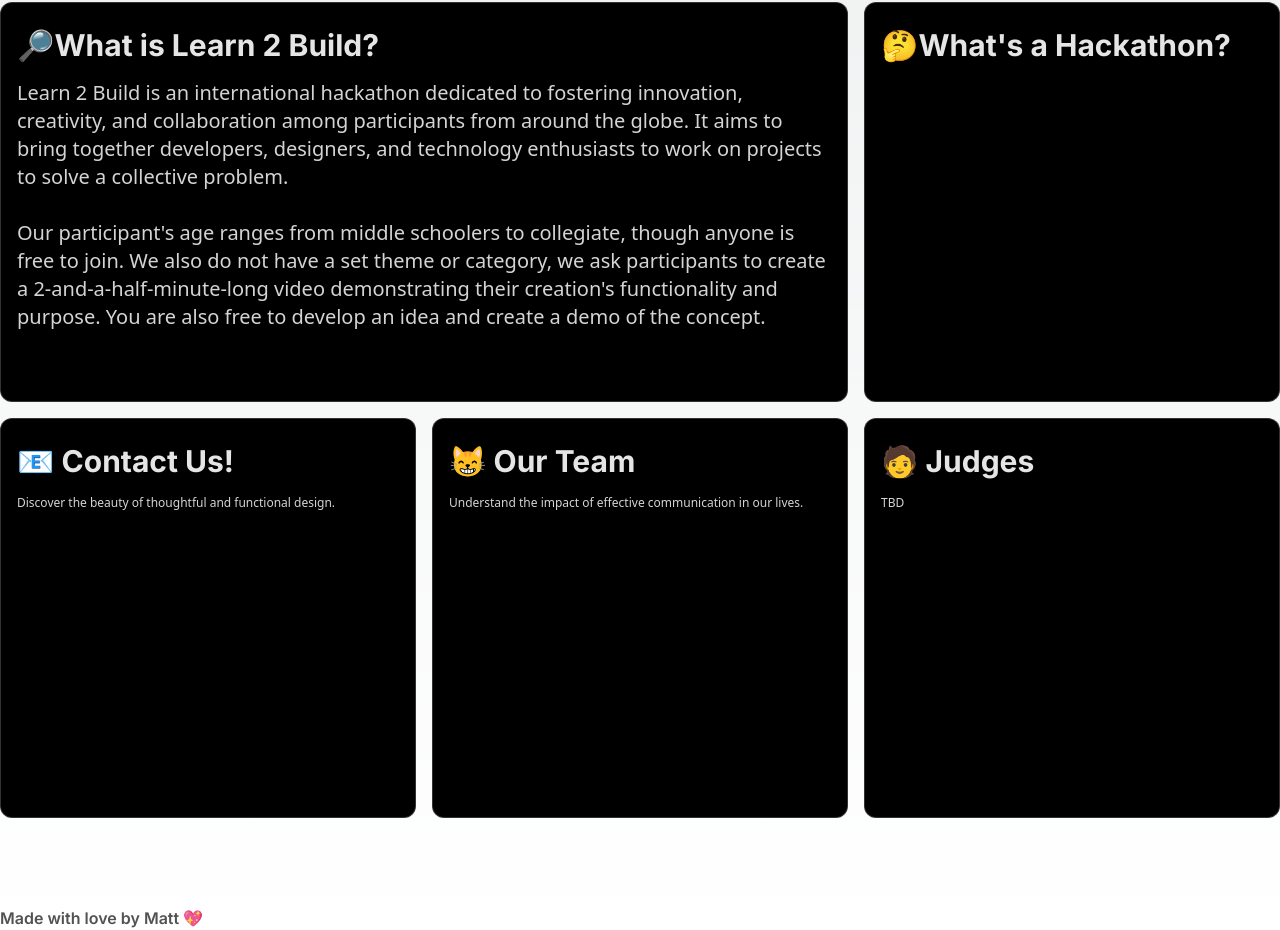
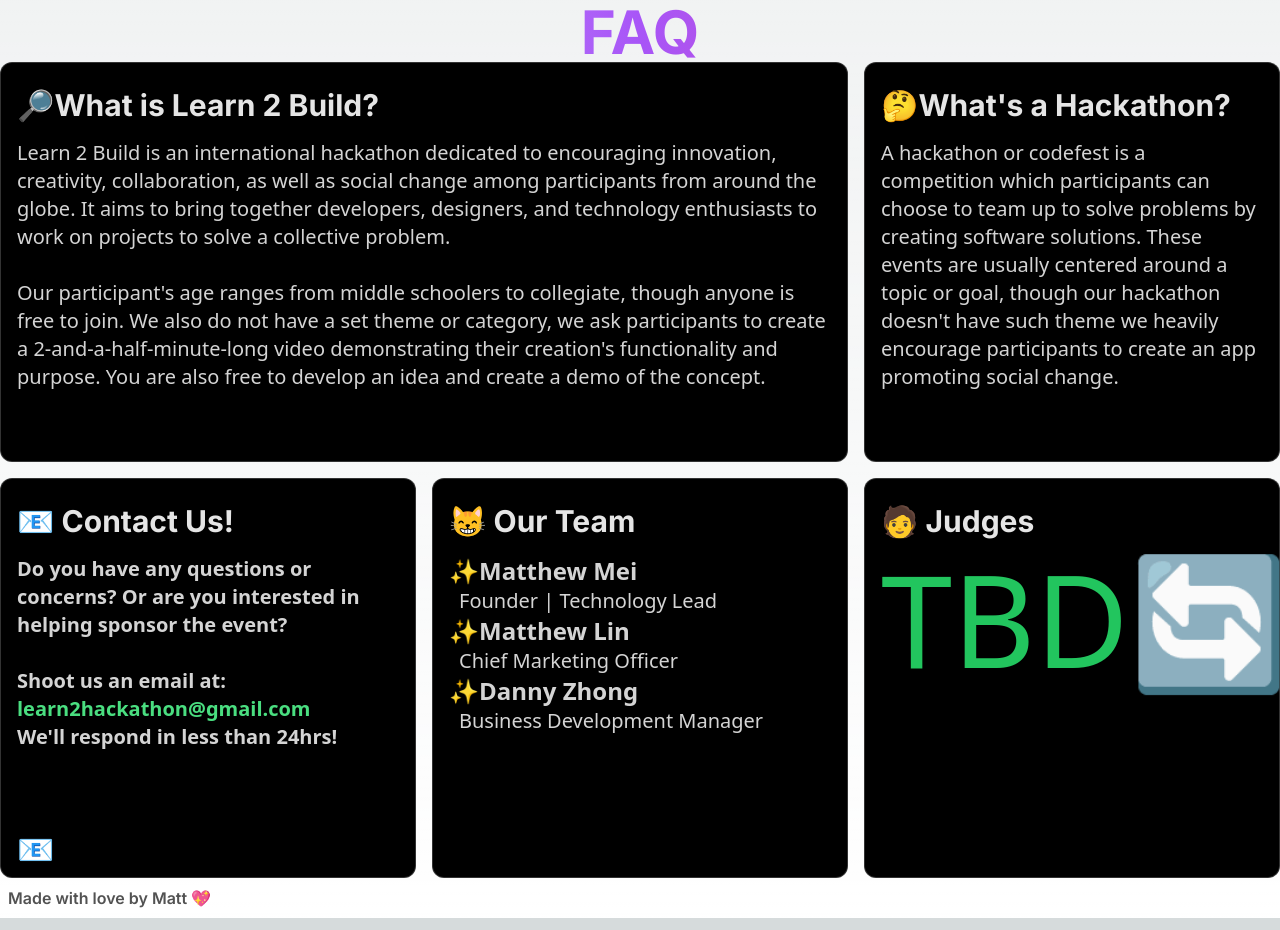
Before and after one commit to Azureum/l2bRelease, a Next.js app: page / in a window 1280 px wide. Shown: the part 1758-2688 px from the top of the page. Built offline with nearby package versions, Linux system fonts and the light colour scheme.

Commit message:
FAQ done, scroll up done should have no issues(1d)

```diff
--- /dev/null
+++ b/app/components/scroll-to-top.tsx
@@ -0,0 +1,40 @@
+import React, { useState, useEffect } from 'react';
+
+const ScrollButton = () => {
+  const [visible, setVisible] = useState(false);
+
+  const toggleVisible = () => {
+    const scrolled = document.documentElement.scrollTop;
+    setVisible(scrolled > 300);
+  };
+
+  const scrollToTop = () => {
+    window.scrollTo({
+      top: 0,
+      behavior: 'smooth',
+    });
+  };
+
+  useEffect(() => {
+    window.addEventListener('scroll', toggleVisible);
+    return () => window.removeEventListener('scroll', toggleVisible);
+  }, []);
+
+  return (
+    <div className="fixed bottom-6 right-16 z-50 cursor-pointer text-6xl">
+      {visible && (
+        <div onClick={scrollToTop}>
+          <svg xmlns="http://www.w3.org/2000/svg"
+            className="icon icon-tabler icon-tabler-square-rounded-chevron-up h-12 w-12 2xl:h-20 2xl:w-20"
+            viewBox="0 0 24 24" strokeWidth="2" stroke="#ffffff" fill="none" strokeLinecap="round" strokeLinejoin="round">
+            <path stroke="none" d="M0 0h24v24H0z" fill="none"/>
+            <path d="M9 13l3 -3l3 3" />
+            <path d="M12 3c7.2 0 9 1.8 9 9s-1.8 9 -9 9s-9 -1.8 -9 -9s1.8 -9 9 -9z" />
+          </svg>
+        </div>
+      )}
+    </div>
+  );
+};
+
+export default ScrollButton;
--- a/app/page.tsx
+++ b/app/page.tsx
@@ -8,6 +8,7 @@ import { BentoGrid, BentoGridItem } from "../app/components/ui/bento-grid";
 import { FlipWords } from "../app/components/ui/flip-words";
 import { Analytics } from "@vercel/analytics/react";
 import { SpeedInsights } from "@vercel/speed-insights/next";
+import ScrollButton from './components/scroll-to-top';
 
 
 
@@ -15,8 +16,10 @@ import { SpeedInsights } from "@vercel/speed-insights/next";
 export default function App() {
 return (
 <main className='App dark'>
+<BackgroundBeams />
    <SpeedInsights/>
    <Analytics/>
+   <ScrollButton />
    <section>
       <div className='grid md:grid-cols-2'>
          <div className="grid h-screen place-items-center">
@@ -70,7 +73,7 @@ return (
                         Participants
                      </p>
                      <p className="text-3xl inline-text bg-gradient-to-r from-pink-500 via-purple-500 to-pink-500 bg-clip-text text-transparent font-bold">
-                        3,381
+                        4
                      </p>
                      <p className="text-base sm:text-4xl text-black mt-4 mb-2 dark:text-neutral-200 font-bold">
                         Schedule
@@ -82,8 +85,7 @@ return (
                         Prize Pool
                      </p>
                      <p className="text-xl dark:text-neutral-200">
-                        $25,000 USD +
-                        Other Awards
+                        To be determined.
                      </p>
                   </BackgroundGradient>
                </div>
@@ -101,9 +103,11 @@ return (
          </span>
       </div>
    </section>
-   <section className='pb-[5rem]'>
+   <section className=''>
+   <h2 className="flex justify-center font-bold bg-gradient-to-r from-indigo-100 via-purple-500 to-pink-500 bg-clip-text text-transparent text-xl md:text-2xl lg:text-4xl xl:text-6xl 2xl:text-8xl ">
+            FAQ
+         </h2>
       <div>
-         {/* Create one for contact, About, some statistics */}
          <BentoGrid className=" max-w-7xl mx-auto md:auto-rows-[25rem]">
             {items.map((item, i) => (
             <BentoGridItem
@@ -116,12 +120,9 @@ return (
          </BentoGrid>
       </div>
    </section>
-   <section className='h-1/5'>
+   <section>
+      <div className = "text-neutral-600 font-semibold p-2">Made with love by Matt 💖</div>
    </section>
-   <section className=''>
-      <div className = "text-neutral-600 pt-2 font-semibold ">Made with love by Matt 💖</div>
-   </section>
-   <BackgroundBeams />
 </main>
 );
 }
@@ -131,7 +132,7 @@ title: "🔎What is Learn 2 Build?",
 description: (
 <>
 <p className="text-xl">
-   Learn 2 Build is an international hackathon dedicated to fostering innovation, creativity, and collaboration among participants from around the globe. It aims to bring together developers, designers, and technology enthusiasts to work on projects to solve a collective problem.
+   Learn 2 Build is an international hackathon dedicated to encouraging innovation, creativity, collaboration, as well as social change among participants from around the globe. It aims to bring together developers, designers, and technology enthusiasts to work on projects to solve a collective problem.
 </p>
 <p className="text-xl">
    <br />
@@ -145,25 +146,61 @@ className: "md:col-span-2 text-xl",
 title: "🤔What's a Hackathon?",
 description:  (
 <>
-<p></p>
+<p className="text-xl font-">A hackathon or codefest is a competition which participants can choose to team up to solve problems by creating software solutions. These events are usually centered around a topic or goal, though our hackathon doesn&apos;t have such theme we heavily encourage participants to create an app promoting social change. </p>
 </>
 ),
 className: "md:col-span-1",
 },
 {
 title: "📧 Contact Us!",
-description: "Discover the beauty of thoughtful and functional design.",
+description: (
+<>
+<p className="text-xl font-bold ">
+Do you have any questions or concerns? Or are you interested in helping sponsor the event? <br/><br/>
+   Shoot us an email at: <span className = "text-green-400 ">learn2hackathon@gmail.com</span> <br/> We&apos;ll respond in less than 24hrs!
+</p><br/><br/><br/><br/><br/>
+<button onClick={() => window.open('mailto:learn2hackathon@gmail.com', '_blank')} className='text-3xl '>📧</button>
+</>
+),
 className: "md:col-span-1",
 },
 {
 title: "😸 Our Team",
-description:
-"Understand the impact of effective communication in our lives.",
+description:(
+   <>
+   <p className="text-2xl font-bold">
+   ✨Matthew Mei
+   </p>
+   <p className="text-xl">
+   &ensp;Founder | Technology Lead
+      <br />
+   </p>
+   <p className="text-2xl font-bold">
+   ✨Matthew Lin
+   </p>
+   <p className="text-xl">
+   &ensp;Chief Marketing Officer
+      <br />
+   </p>
+   <p className="text-2xl font-bold">
+   ✨Danny Zhong
+   </p>
+   <p className="text-xl">
+   &ensp;Business Development Manager
+      <br />
+   </p>
+   </>),
 className: "md:col-span-1",
 },
 {
 title: "🧑 Judges",
-description: "TBD",
+description: (
+<>
+<p className = "text-9xl text-green-500">
+TBD🔄
+</p>
+</>
+   ),
 className: "md:col-span-1",
 },
 ];
--- a/middleware.ts
+++ b/middleware.ts
@@ -5,8 +5,8 @@ import { kv } from '@vercel/kv';
 // Initialize the rate limiter
 const ratelimit = new Ratelimit({
   redis: kv,
-  // 2 requests from the same IP in 6 seconds
-  limiter: Ratelimit.slidingWindow(2, '6s'),
+  // 1 requests from the same IP in 5 seconds
+  limiter: Ratelimit.slidingWindow(1, '5s'),
 });
 
 // Define which routes you want to rate limit
--- a/package.json
+++ b/package.json
@@ -18,6 +18,8 @@
     "next": "14.2.4",
     "react": "^18",
     "react-dom": "^18",
+    "react-icons": "^5.2.1",
+    "react-router-dom": "^6.23.1",
     "tailwind-merge": "^2.3.0"
   },
   "devDependencies": {
```
Also changed, not shown: 1 other file (tests, documents, lock files or other folders).
